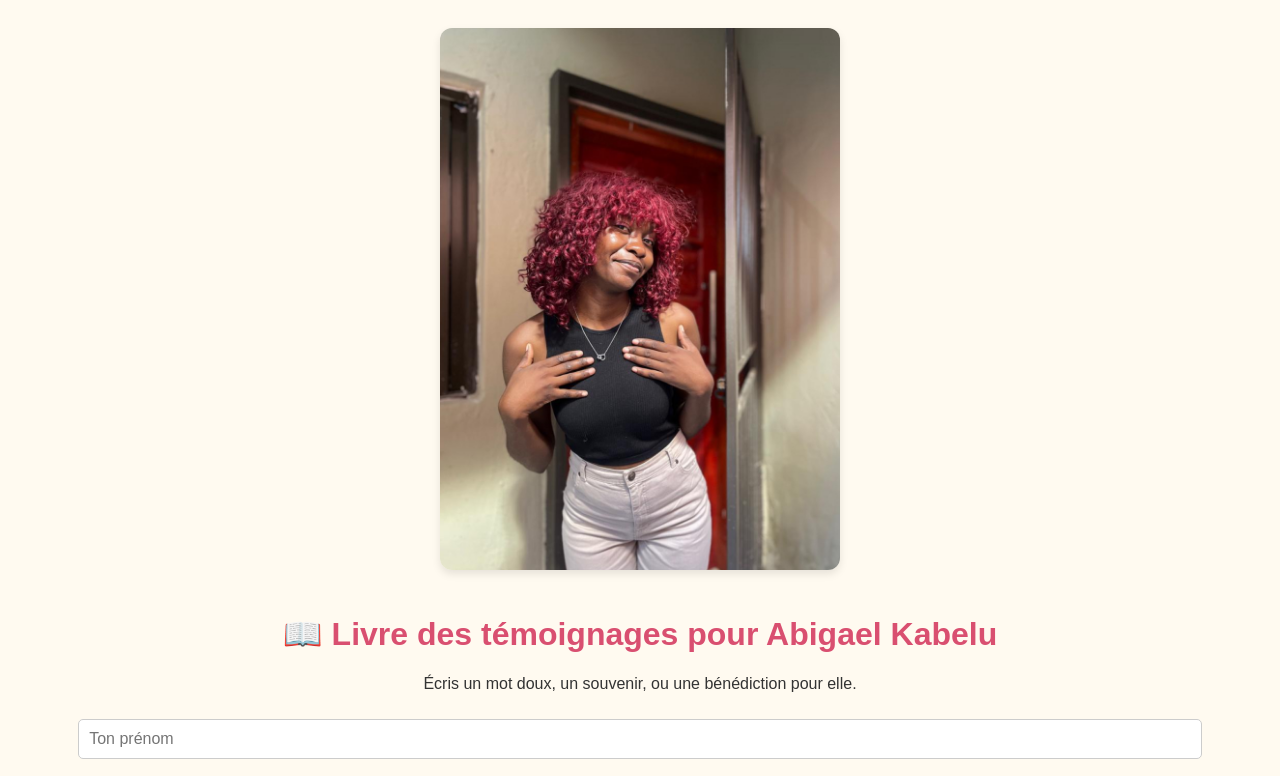
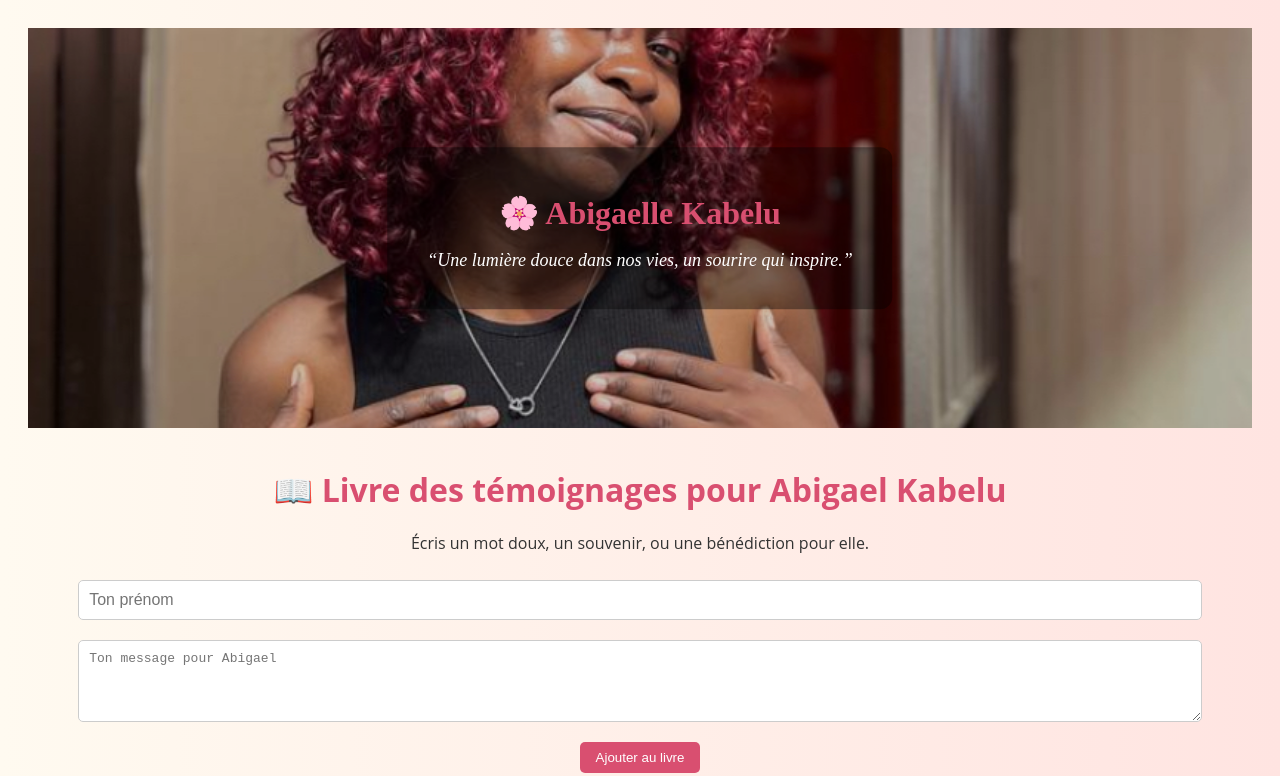
Before and after one commit to Gabby344/Abigael-Livre-, a plain HTML site: page index.html in a window 1280 px wide. Shown: the top 776 px of the page. Drawn offline with Linux system fonts and the light colour scheme; no server answers.

Commit message:
Update index.html
Good

```diff
--- a/index.html
+++ b/index.html
@@ -9,26 +9,63 @@
   <script src="https://www.gstatic.com/firebasejs/10.5.2/firebase-app-compat.js"></script>
   <script src="https://www.gstatic.com/firebasejs/10.5.2/firebase-firestore-compat.js"></script>
 
-  <style>
+   <style>
     body {
-      font-family: Arial, sans-serif;
-      background-color: #fffaf0;
+      font-family: 'Open Sans', sans-serif;
+      background: linear-gradient(to right, #fffaf0, #ffe4e1);
       color: #333;
       padding: 20px;
       text-align: center;
+      opacity: 0;
+      animation: fadeIn 2s forwards;
+    }
+
+    @keyframes fadeIn {
+      to { opacity: 1; }
+    }
+
+    .hero {
+      position: relative;
+      width: 100%;
+      max-height: 400px;
+      overflow: hidden;
+      margin-bottom: 40px;
+    }
+
+    .hero-img {
+      width: 100%;
+      object-fit: cover;
+      filter: brightness(80%);
+      max-height: 400px;
+    }
+
+    .hero-text {
+      position: absolute;
+      top: 50%;
+      left: 50%;
+      transform: translate(-50%, -50%);
+      color: white;
+      text-align: center;
+      font-family: 'Playfair Display', serif;
+      background: rgba(0, 0, 0, 0.4);
+      padding: 20px 40px;
+      border-radius: 12px;
+    }
+
+    .hero-text h1 {
+      font-size: 32px;
+      margin-bottom: 10px;
+    }
+
+    .hero-text p {
+      font-size: 18px;
+      font-style: italic;
     }
 
     h1 {
       color: #d94f70;
       font-size: 2em;
-    }
-
-    .abi-photo {
-      width: 100%;
-      max-width: 400px;
-      border-radius: 12px;
-      margin-bottom: 20px;
-      box-shadow: 0 4px 8px rgba(0,0,0,0.1);
+      position: relative;
     }
 
     input, textarea {
@@ -47,7 +84,13 @@
       border: none;
       border-radius: 5px;
       cursor: pointer;
-      margin-top: 10px;
+      margin: 5px;
+      transition: transform 0.2s;
+    }
+
+    button:hover {
+      background-color: #c03b5f;
+      transform: scale(1.05);
     }
 
     .page {
@@ -58,6 +101,7 @@
       margin: 10px auto;
       width: 90%;
       text-align: left;
+      box-shadow: 0 2px 5px rgba(0,0,0,0.1);
     }
 
     footer {
@@ -65,12 +109,30 @@
       font-size: 0.9em;
       color: #777;
     }
+
+    #musicToggle {
+      background-color: #eee;
+      color: #d94f70;
+      border: 1px solid #d94f70;
+      margin-top: 10px;
+    }
+
+    #musicToggle:hover {
+      background-color: #d94f70;
+      color: white;
+    }
   </style>
 </head>
 <body>
 
-  <!-- Photo d’Abigaelle -->
-  <img src="https://raw.githubusercontent.com/Gabby344/Abigael-Livre-/main/image/abi.jpeg" alt="Abigaelle Kabelu" class="abi-photo">
+  <!-- Bannière d’accueil -->
+  <section class="hero">
+    <img src="https://raw.githubusercontent.com/Gabby344/Abigael-Livre-/main/image/abi.jpeg" alt="Abigaelle Kabelu" class="hero-img">
+    <div class="hero-text">
+      <h1>🌸 Abigaelle Kabelu</h1>
+      <p>“Une lumière douce dans nos vies, un sourire qui inspire.”</p>
+    </div>
+  </section>
 
   <h1>📖 Livre des témoignages pour Abigael Kabelu</h1>
   <p>Écris un mot doux, un souvenir, ou une bénédiction pour elle.</p>
```
